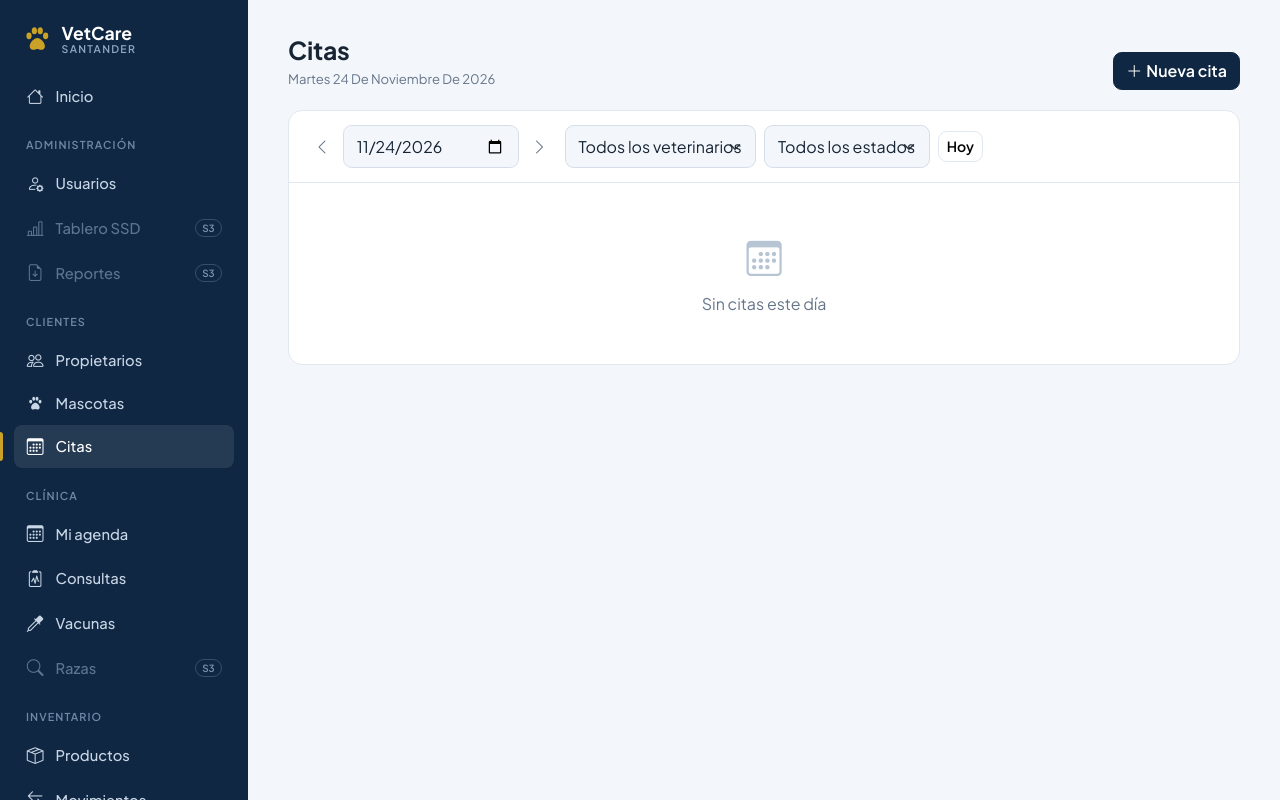
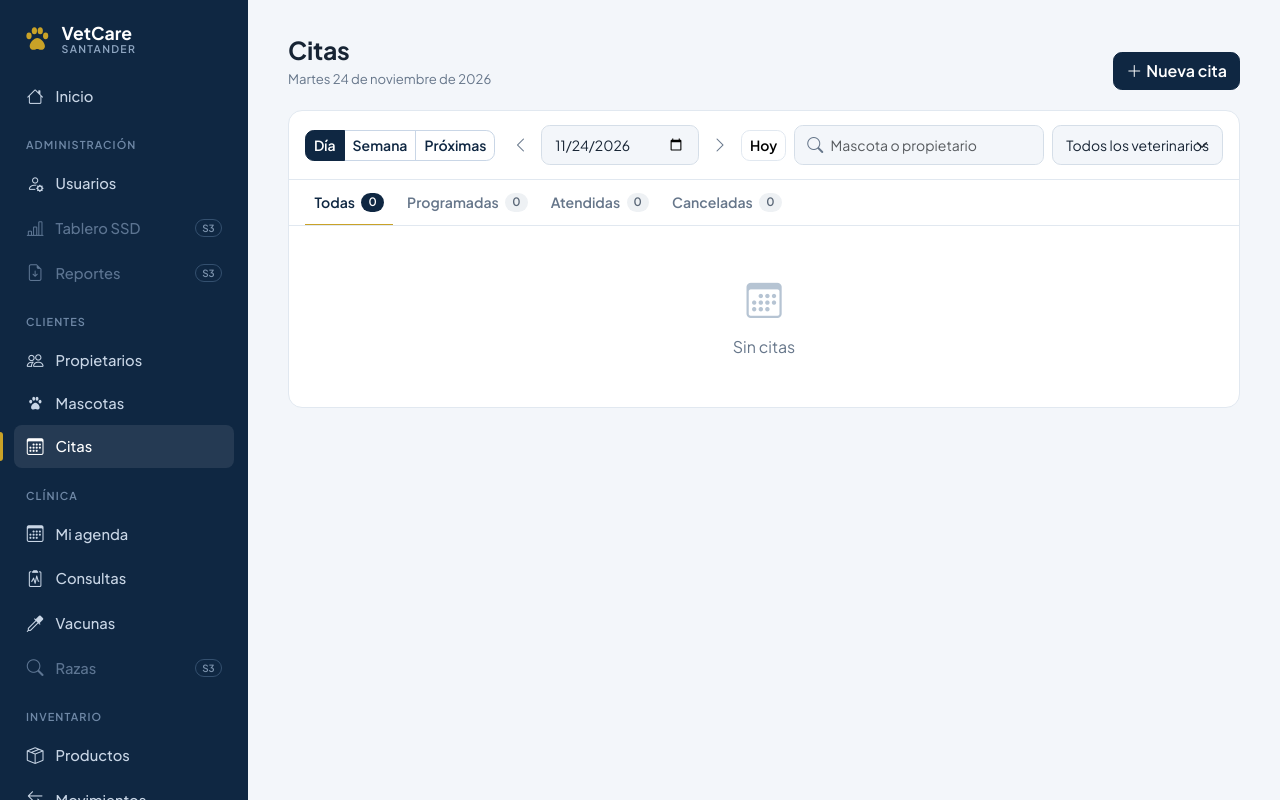
Before and after one commit to juanpi02082006-cell/VeteCare, a Spring Boot app: page /citas in a window 1280 px wide. Run offline with Spring Boot 4, Linux system fonts and the light colour scheme; the visitor is signed in with stand-in values (Sample User, id 1); data that the repository does not hold is empty; some of the project's set-up classes (security, data sources, template engines, error pages and the like) are left out, and stand-ins take their place; some libraries are stand-ins or nearby versions.

Commit message:
Filtro de citas mejorado y redirecciones HTTPS en Clever Cloud
- Citas: vistas Día, Semana y Próximas (30 días), búsqueda por mascota o propietario,
  pestañas de estado con contador, agrupación por día y botón Limpiar
- Fechas con solo la primera letra en mayúscula (citas y agenda)
- Perfil clevercloud: server.forward-headers-strategy=framework para conservar https://
- README con la dirección pública y la configuración de Clever Cloud

Co-Authored-By: Claude Opus 5.5 <noreply@anthropic.com>

```diff
--- a/src/main/java/com/Vetecare/app/controller/AgendaController.java
+++ b/src/main/java/com/Vetecare/app/controller/AgendaController.java
@@ -33,7 +33,7 @@ public class AgendaController {
         LocalDate dia = fecha == null ? LocalDate.now() : fecha;
         Usuario veterinario = usuarioRepository.findByCorreo(principal.getName()).orElse(null);
         List<Cita> citas = veterinario == null ? List.of()
-                : citaRepository.buscar(dia.atStartOfDay(), dia.plusDays(1).atStartOfDay(), veterinario.getId(), null);
+                : citaRepository.buscar(dia.atStartOfDay(), dia.plusDays(1).atStartOfDay(), veterinario.getId(), null, null);
         model.addAttribute("citas", citas);
         model.addAttribute("fecha", dia);
         return "agenda";
--- a/src/main/java/com/Vetecare/app/controller/CitaController.java
+++ b/src/main/java/com/Vetecare/app/controller/CitaController.java
@@ -1,8 +1,17 @@
 package com.Vetecare.app.controller;
 
 import java.security.Principal;
+import java.time.DayOfWeek;
 import java.time.LocalDate;
 import java.time.LocalDateTime;
+import java.time.format.DateTimeFormatter;
+import java.time.temporal.TemporalAdjusters;
+import java.util.EnumMap;
+import java.util.LinkedHashMap;
+import java.util.List;
+import java.util.Locale;
+import java.util.Map;
+import java.util.stream.Collectors;
 
 import org.springframework.format.annotation.DateTimeFormat;
 import org.springframework.stereotype.Controller;
@@ -33,6 +42,11 @@ import jakarta.validation.Valid;
 @RequestMapping("/citas")
 public class CitaController {
 
+    private static final int DIAS_PROXIMAS = 30;
+    private static final Locale ESPANOL = Locale.forLanguageTag("es-CO");
+    private static final DateTimeFormatter FORMATO_DIA = DateTimeFormatter.ofPattern("EEEE d 'de' MMMM 'de' yyyy", ESPANOL);
+    private static final DateTimeFormatter FORMATO_DIA_MES = DateTimeFormatter.ofPattern("d 'de' MMMM", ESPANOL);
+
     private final CitaRepository citaRepository;
     private final MascotaRepository mascotaRepository;
     private final UsuarioRepository usuarioRepository;
@@ -44,20 +58,86 @@ public class CitaController {
         this.usuarioRepository = usuarioRepository;
     }
 
-    /** Agenda de un día, con filtros opcionales por veterinario y estado. */
+    /**
+     * Citas por día, por semana (lunes a domingo) o las próximas 30 días. Filtros opcionales:
+     * veterinario, estado y texto (mascota o propietario). Las citas se agrupan por día.
+     */
     @GetMapping
-    public String listar(@RequestParam(required = false) @DateTimeFormat(iso = DateTimeFormat.ISO.DATE) LocalDate fecha,
+    public String listar(@RequestParam(defaultValue = "dia") String vista,
+            @RequestParam(required = false) @DateTimeFormat(iso = DateTimeFormat.ISO.DATE) LocalDate fecha,
             @RequestParam(required = false) Long veterinarioId,
-            @RequestParam(required = false) EstadoCita estado, Model model) {
-        LocalDate dia = fecha == null ? LocalDate.now() : fecha;
-        model.addAttribute("citas", citaRepository.buscar(dia.atStartOfDay(), dia.plusDays(1).atStartOfDay(),
-                veterinarioId, estado));
+            @RequestParam(required = false) EstadoCita estado,
+            @RequestParam(required = false) String q, Model model) {
+        LocalDate hoy = LocalDate.now();
+        LocalDate dia = fecha == null ? hoy : fecha;
+        LocalDate desde;
+        LocalDate hasta;
+        LocalDate anterior = null;
+        LocalDate siguiente = null;
+        String titulo;
+        switch (vista) {
+            case "semana" -> {
+                desde = dia.with(TemporalAdjusters.previousOrSame(DayOfWeek.MONDAY));
+                hasta = desde.plusDays(7);
+                titulo = "Semana del " + rango(desde, hasta.minusDays(1));
+                anterior = desde.minusWeeks(1);
+                siguiente = desde.plusWeeks(1);
+            }
+            case "proximas" -> {
+                desde = hoy;
+                hasta = hoy.plusDays(DIAS_PROXIMAS);
+                titulo = "Próximos " + DIAS_PROXIMAS + " días";
+            }
+            default -> {
+                vista = "dia";
+                desde = dia;
+                hasta = dia.plusDays(1);
+                titulo = capitalizar(dia.format(FORMATO_DIA));
+                anterior = dia.minusDays(1);
+                siguiente = dia.plusDays(1);
+            }
+        }
+
+        // Se cuentan los estados antes de filtrar por estado, para mostrar el total de cada pestaña
+        List<Cita> citas = citaRepository.buscar(desde.atStartOfDay(), hasta.atStartOfDay(), veterinarioId, null, q);
+        Map<EstadoCita, Long> conteos = new EnumMap<>(EstadoCita.class);
+        for (EstadoCita e : EstadoCita.values()) {
+            conteos.put(e, 0L);
+        }
+        citas.forEach(c -> conteos.merge(c.getEstado(), 1L, Long::sum));
+        int total = citas.size();
+        if (estado != null) {
+            citas = citas.stream().filter(c -> c.getEstado() == estado).toList();
+        }
+        Map<LocalDate, List<Cita>> porDia = citas.stream().collect(Collectors.groupingBy(
+                c -> c.getFechaHora().toLocalDate(), LinkedHashMap::new, Collectors.toList()));
+
+        model.addAttribute("vista", vista);
         model.addAttribute("fecha", dia);
+        model.addAttribute("anterior", anterior);
+        model.addAttribute("siguiente", siguiente);
+        model.addAttribute("titulo", titulo);
+        model.addAttribute("porDia", porDia);
+        model.addAttribute("total", total);
+        model.addAttribute("conteos", conteos);
         model.addAttribute("veterinarioId", veterinarioId);
         model.addAttribute("estadoFiltro", estado);
+        model.addAttribute("q", q);
+        model.addAttribute("hayFiltros", veterinarioId != null || estado != null || q != null);
         model.addAttribute("estados", EstadoCita.values());
         model.addAttribute("veterinarios", usuarioRepository.findByRolAndActivoTrueOrderByNombreAsc(Rol.VETERINARIO));
         return "citas/lista";
+    }
+
+    /** "23 al 29 de noviembre" o "30 de noviembre al 6 de diciembre". */
+    private String rango(LocalDate inicio, LocalDate fin) {
+        return inicio.getMonth() == fin.getMonth()
+                ? inicio.getDayOfMonth() + " al " + fin.format(FORMATO_DIA_MES)
+                : inicio.format(FORMATO_DIA_MES) + " al " + fin.format(FORMATO_DIA_MES);
+    }
+
+    private String capitalizar(String texto) {
+        return texto.substring(0, 1).toUpperCase(ESPANOL) + texto.substring(1);
     }
 
     @GetMapping("/nueva")
--- a/src/main/resources/application-clevercloud.properties
+++ b/src/main/resources/application-clevercloud.properties
@@ -10,3 +10,6 @@ spring.datasource.hikari.maximum-pool-size=3
 spring.datasource.hikari.minimum-idle=1
 
 spring.h2.console.enabled=false
+
+# Clever Cloud recibe HTTPS y pasa la petición a la app: así las redirecciones conservan https://
+server.forward-headers-strategy=framework
--- a/src/main/resources/static/css/vetcare.css
+++ b/src/main/resources/static/css/vetcare.css
@@ -1058,6 +1058,75 @@ a.vc-chip:hover {
     width: auto;
 }
 
+.vc-toolbar .vc-search {
+    flex: 1 1 200px;
+}
+
+/* Solo la primera letra en mayúscula ("Martes 24 de noviembre") */
+.vc-cap {
+    display: inline-block;
+}
+
+.vc-cap::first-letter {
+    text-transform: uppercase;
+}
+
+/* Pestañas de estado con contador */
+.vc-tabs {
+    display: flex;
+    gap: .25rem;
+    padding: 0 1rem;
+    border-bottom: 1px solid var(--vc-line);
+    overflow-x: auto;
+}
+
+.vc-tab {
+    display: inline-flex;
+    align-items: center;
+    gap: .4rem;
+    margin-bottom: -1px;
+    padding: .7rem .6rem;
+    border-bottom: 2px solid transparent;
+    color: var(--vc-muted);
+    font-size: .88rem;
+    font-weight: 600;
+    text-decoration: none;
+    white-space: nowrap;
+}
+
+.vc-tab:hover {
+    color: var(--vc-navy);
+}
+
+.vc-tab.active {
+    border-bottom-color: var(--vc-gold);
+    color: var(--vc-navy);
+}
+
+.vc-tab-count {
+    min-width: 1.4rem;
+    padding: .05rem .4rem;
+    border-radius: 999px;
+    background: #eef1f4;
+    color: #5b6878;
+    font-size: .72rem;
+    text-align: center;
+}
+
+.vc-tab.active .vc-tab-count {
+    background: var(--vc-navy);
+    color: #fff;
+}
+
+/* Encabezado de día en las vistas Semana y Próximas */
+.vc-table .vc-group-row td {
+    padding: .5rem 1rem;
+    background: #f6f9fc;
+    color: var(--vc-navy);
+    font-size: .84rem;
+    font-weight: 700;
+}
+
 /* Agenda del veterinario */
 .vc-agenda-item {
     display: flex;
--- a/src/main/resources/templates/agenda.html
+++ b/src/main/resources/templates/agenda.html
@@ -10,7 +10,7 @@
             <div class="vc-page-head">
                 <div>
                     <h1>Mi agenda</h1>
-                    <span class="vc-sub text-capitalize" th:text="${#temporals.format(fecha, 'EEEE d ''de'' MMMM')}">fecha</span>
+                    <span class="vc-sub vc-cap" th:text="${#temporals.format(fecha, 'EEEE d ''de'' MMMM')}">fecha</span>
                 </div>
                 <form class="vc-daynav" th:action="@{/agenda}" method="get">
                     <a class="vc-icon-btn" th:href="@{/agenda(fecha=${fecha.minusDays(1)})}" title="Día anterior" aria-label="Día anterior"><i class="bi bi-chevron-left"></i></a>
--- a/src/main/resources/templates/citas/lista.html
+++ b/src/main/resources/templates/citas/lista.html
@@ -10,7 +10,7 @@
             <div class="vc-page-head">
                 <div>
                     <h1>Citas</h1>
-                    <span class="vc-sub text-capitalize" th:text="${#temporals.format(fecha, 'EEEE d ''de'' MMMM ''de'' yyyy')}">fecha</span>
+                    <span class="vc-sub" th:text="${titulo}">Fecha</span>
                 </div>
                 <a class="btn btn-primary" th:href="@{/citas/nueva}"><i class="bi bi-plus-lg me-1"></i>Nueva cita</a>
             </div>
@@ -18,30 +18,66 @@
             <div th:replace="~{fragments :: alertas}"></div>
 
             <div class="vc-card">
+                <!-- Vista, fecha, búsqueda y veterinario -->
                 <form class="vc-toolbar" th:action="@{/citas}" method="get">
-                    <div class="vc-daynav">
-                        <a class="vc-icon-btn" th:href="@{/citas(fecha=${fecha.minusDays(1)},veterinarioId=${veterinarioId},estado=${estadoFiltro})}" title="Día anterior" aria-label="Día anterior"><i class="bi bi-chevron-left"></i></a>
-                        <input class="form-control" type="date" name="fecha" th:value="${fecha}" onchange="this.form.submit()" aria-label="Fecha">
-                        <a class="vc-icon-btn" th:href="@{/citas(fecha=${fecha.plusDays(1)},veterinarioId=${veterinarioId},estado=${estadoFiltro})}" title="Día siguiente" aria-label="Día siguiente"><i class="bi bi-chevron-right"></i></a>
+                    <input type="hidden" name="vista" th:value="${vista}">
+                    <input type="hidden" name="estado" th:value="${estadoFiltro}">
+
+                    <div class="btn-group" role="group" aria-label="Vista">
+                        <a class="btn btn-outline-primary btn-sm" th:classappend="${vista == 'dia'} ? 'active'"
+                           th:href="@{/citas(vista='dia',fecha=${fecha},veterinarioId=${veterinarioId},estado=${estadoFiltro},q=${q})}">Día</a>
+                        <a class="btn btn-outline-primary btn-sm" th:classappend="${vista == 'semana'} ? 'active'"
+                           th:href="@{/citas(vista='semana',fecha=${fecha},veterinarioId=${veterinarioId},estado=${estadoFiltro},q=${q})}">Semana</a>
+                        <a class="btn btn-outline-primary btn-sm" th:classappend="${vista == 'proximas'} ? 'active'"
+                           th:href="@{/citas(vista='proximas',veterinarioId=${veterinarioId},estado=${estadoFiltro},q=${q})}">Próximas</a>
                     </div>
-                    <select class="form-select" name="veterinarioId" onchange="this.form.submit()" aria-label="Veterinario">
+
+                    <div class="vc-daynav" th:if="${vista != 'proximas'}">
+                        <a class="vc-icon-btn" th:href="@{/citas(vista=${vista},fecha=${anterior},veterinarioId=${veterinarioId},estado=${estadoFiltro},q=${q})}"
+                           th:title="${vista == 'semana'} ? 'Semana anterior' : 'Día anterior'" aria-label="Anterior"><i class="bi bi-chevron-left"></i></a>
+                        <input class="form-control form-control-sm" type="date" name="fecha" th:value="${fecha}" onchange="this.form.submit()" aria-label="Fecha">
+                        <a class="vc-icon-btn" th:href="@{/citas(vista=${vista},fecha=${siguiente},veterinarioId=${veterinarioId},estado=${estadoFiltro},q=${q})}"
+                           th:title="${vista == 'semana'} ? 'Semana siguiente' : 'Día siguiente'" aria-label="Siguiente"><i class="bi bi-chevron-right"></i></a>
+                        <a class="btn btn-light btn-sm" th:href="@{/citas(vista=${vista},veterinarioId=${veterinarioId},estado=${estadoFiltro},q=${q})}">Hoy</a>
+                    </div>
+
+                    <div class="vc-search">
+                        <i class="bi bi-search"></i>
+                        <input class="form-control form-control-sm" type="search" name="q" th:value="${q}" placeholder="Mascota o propietario" aria-label="Buscar">
+                    </div>
+
+                    <select class="form-select form-select-sm" name="veterinarioId" onchange="this.form.submit()" aria-label="Veterinario">
                         <option value="">Todos los veterinarios</option>
                         <option th:each="v : ${veterinarios}" th:value="${v.id}" th:text="${v.nombre}" th:selected="${v.id == veterinarioId}">Veterinario</option>
                     </select>
-                    <select class="form-select" name="estado" onchange="this.form.submit()" aria-label="Estado">
-                        <option value="">Todos los estados</option>
-                        <option th:each="e : ${estados}" th:value="${e}" th:text="${e.etiqueta}" th:selected="${e == estadoFiltro}">Estado</option>
-                    </select>
-                    <a class="btn btn-light btn-sm" th:href="@{/citas}">Hoy</a>
+
+                    <a th:if="${hayFiltros}" class="btn btn-link btn-sm" th:href="@{/citas(vista=${vista},fecha=${fecha})}">
+                        <i class="bi bi-x-lg me-1"></i>Limpiar</a>
                 </form>
 
-                <div class="table-responsive" th:unless="${#lists.isEmpty(citas)}">
+                <!-- Estados con su contador -->
+                <nav class="vc-tabs" aria-label="Estado">
+                    <a class="vc-tab" th:classappend="${estadoFiltro == null} ? 'active'"
+                       th:href="@{/citas(vista=${vista},fecha=${fecha},veterinarioId=${veterinarioId},q=${q})}">
+                        Todas <span class="vc-tab-count" th:text="${total}">0</span></a>
+                    <a class="vc-tab" th:each="e : ${estados}" th:classappend="${e == estadoFiltro} ? 'active'"
+                       th:href="@{/citas(vista=${vista},fecha=${fecha},veterinarioId=${veterinarioId},q=${q},estado=${e})}">
+                        <span th:text="${e.etiqueta + 's'}">Estado</span> <span class="vc-tab-count" th:text="${conteos.get(e)}">0</span></a>
+                </nav>
+
+                <div class="table-responsive" th:unless="${#maps.isEmpty(porDia)}">
                     <table class="table vc-table">
                         <thead>
                         <tr><th>Hora</th><th>Mascota</th><th>Veterinario</th><th>Motivo</th><th>Estado</th><th></th></tr>
                         </thead>
-                        <tbody>
-                        <tr th:each="c : ${citas}" th:classappend="${c.estado.name() == 'CANCELADA'} ? 'text-body-tertiary'">
+                        <tbody th:each="grupo : ${porDia}">
+                        <tr class="vc-group-row" th:if="${vista != 'dia'}">
+                            <td colspan="6">
+                                <span class="vc-cap" th:text="${#temporals.format(grupo.key, 'EEEE d ''de'' MMMM')}">Día</span>
+                                <span class="vc-sub ms-1" th:text="${#lists.size(grupo.value) == 1 ? '1 cita' : #lists.size(grupo.value) + ' citas'}">0 citas</span>
+                            </td>
+                        </tr>
+                        <tr th:each="c : ${grupo.value}" th:classappend="${c.estado.name() == 'CANCELADA'} ? 'text-body-tertiary'">
                             <td class="fw-semibold text-nowrap" th:text="${#temporals.format(c.fechaHora, 'HH:mm')}">09:00</td>
                             <td>
                                 <div class="fw-semibold" th:text="${c.mascota.nombre}">Mascota</div>
@@ -65,7 +101,10 @@
                         </tbody>
                     </table>
                 </div>
-                <div class="vc-empty" th:if="${#lists.isEmpty(citas)}"><i class="bi bi-calendar3"></i>Sin citas este día</div>
+                <div class="vc-empty" th:if="${#maps.isEmpty(porDia)}">
+                    <i class="bi bi-calendar3"></i>
+                    <span th:text="${hayFiltros} ? 'Sin citas con estos filtros' : 'Sin citas'">Sin citas</span>
+                </div>
             </div>
         </div>
     </main>
```
Also changed, not shown: src/main/java/com/Vetecare/app/repository/CitaRepository.java (+10 -3 lines), README.md, 1 other file.
